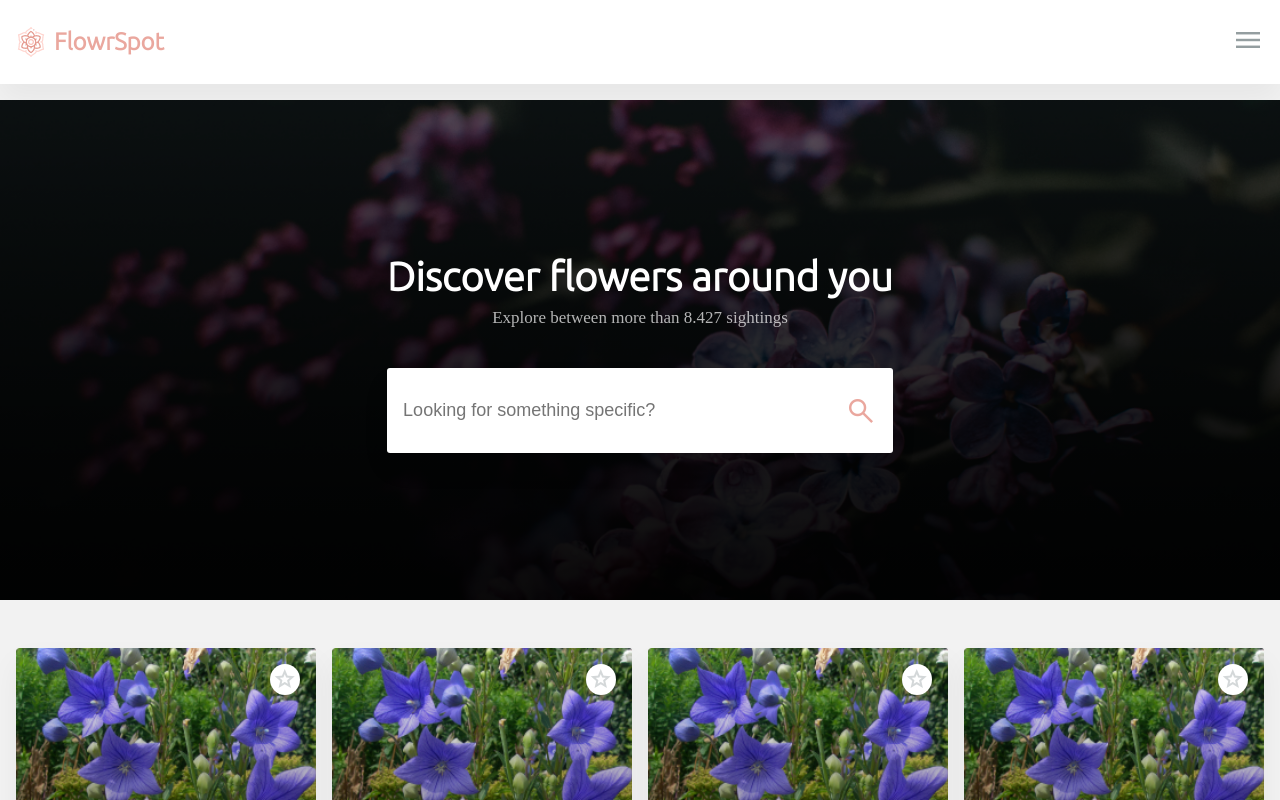
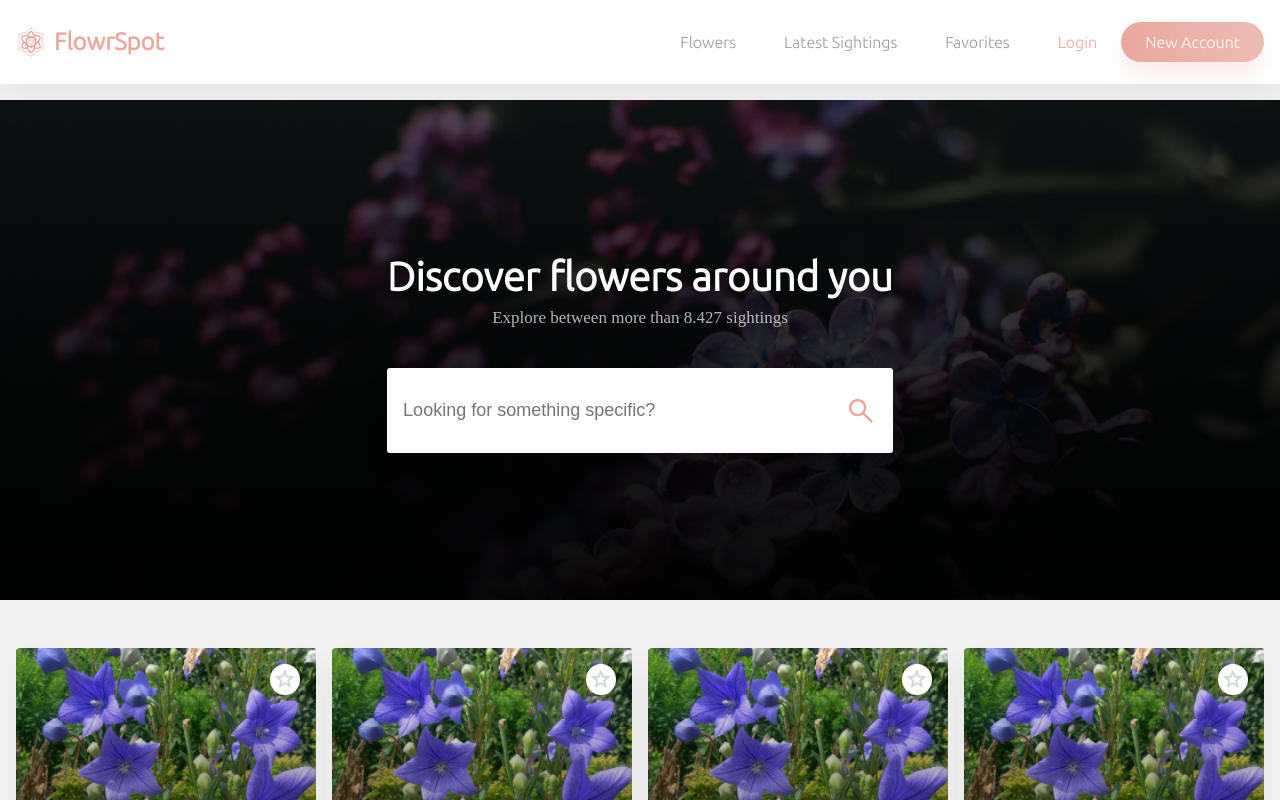
Before and after one commit to Abdullah-Kurgas/FlowrSpot, an Angular app: page / in a window 1280 px wide. Shown: the top 800 px of the page. Built offline with nearby package versions, Linux system fonts and the light colour scheme.

Commit message:
Create home profile image when use ris logged

```diff
--- a/package.json
+++ b/package.json
@@ -18,6 +18,7 @@
     "@angular/platform-browser": "^14.0.0",
     "@angular/platform-browser-dynamic": "^14.0.0",
     "@angular/router": "^14.0.0",
+    "@ngrx/store": "^14.3.2",
     "material-symbols": "^0.2.13",
     "rxjs": "~7.5.0",
     "tslib": "^2.3.0",
--- a/src/app/components/header/header.component.html
+++ b/src/app/components/header/header.component.html
@@ -4,14 +4,23 @@
         <h2 class="text-accent">FlowrSpot</h2>
     </div>
     <div class="navbar">
-        <!-- <div>
+        <div class="list">
             <span class="item">Flowers</span>
             <span class="item">Latest Sightings</span>
             <span class="item">Favorites</span>
-            <span class="item text-accent">Login</span>
-            <span class="item primary-rounded-btn">New Account</span>
-        </div> -->
+            <div>
+                <span class="item text-accent">Login</span>
+                <span class="item primary-rounded-btn">New Account</span>
+            </div>
 
-        <span class="material-symbols-outlined icon">menu</span>
+            <!-- <div class="profile-header">
+                <span class="item">John Duo</span>
+                <div>
+                    <img src="../../../assets/menu_profile_holder.png" alt="profile-sm-img">
+                </div>
+            </div> -->
+        </div>
+
+        <!-- <span class="material-symbols-outlined icon">menu</span> -->
     </div>
 </div>
--- a/src/app/components/header/header.component.scss
+++ b/src/app/components/header/header.component.scss
@@ -5,6 +5,7 @@
     padding: .5rem 1rem;
     background: #FFFFFF;
     box-shadow: 0px 15px 30px rgba(0, 0, 0, 0.05);
+    user-select: none;
 
     .logo-sec {
         display: flex;
@@ -16,16 +17,31 @@
     }
 
     .navbar {
-        .item, .icon{
+        .list {
+            display: flex;
+            align-items: center;
+
+            .item {
+                margin: 0 1.5rem;
+                cursor: pointer;
+            }
+
+            .profile-header {
+                display: flex;
+                align-items: center;
+            }
+
+        }
+
+        .item,
+        .icon {
             color: #949EA0;
-        }
-        .item {
-            margin: 0 1.5rem;
-            cursor: pointer;
         }
 
         .icon {
             font-size: 2rem;
+            cursor: pointer;
         }
+
     }
 }
```
Also changed, not shown: src/assets/menu_profile_holder.png (added), 1 other file (tests, documents, lock files or other folders).
